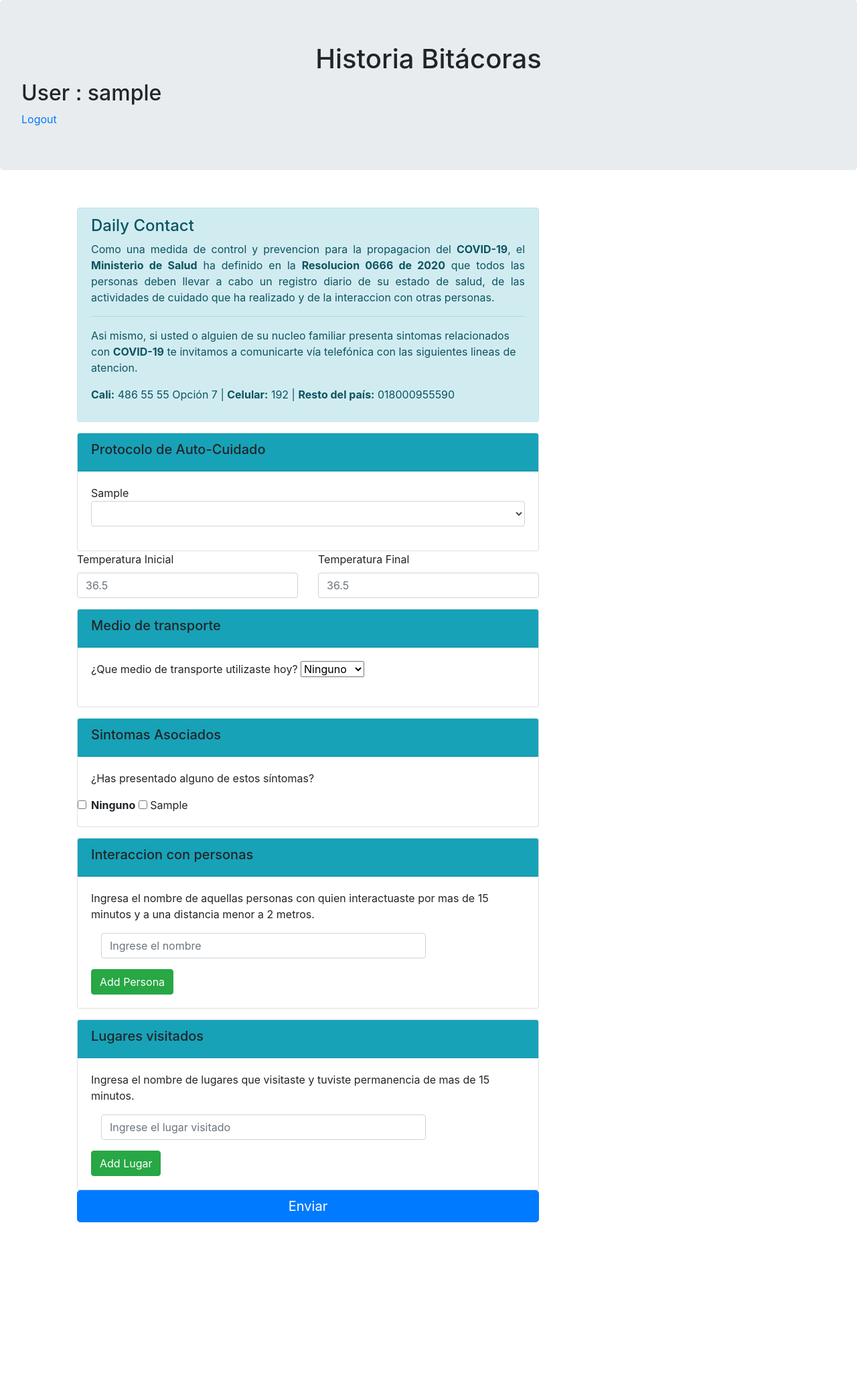
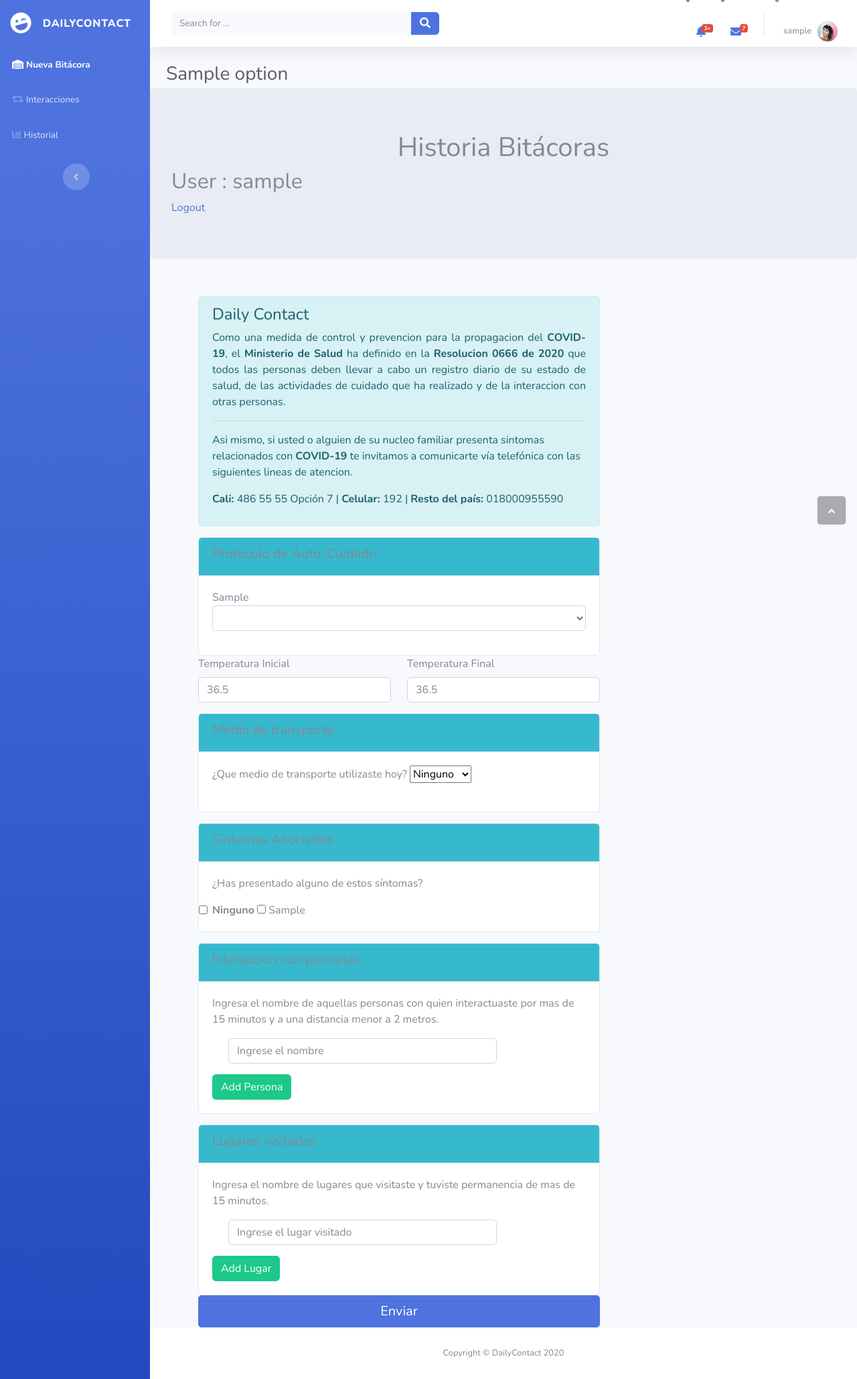
Before and after one commit to paurbano/dailycontact, a Flask app: template app/templates/dailylog.html in a window 1280 px wide. Shown: the whole page at 67% size. Before the commit the page ends 1825 px from the top, so only its background shows below. Run offline with Flask 2, Linux system fonts and the light colour scheme; tables that the repository leaves empty hold one stand-in row (values such as "Sample post"); the template is opened without the code that fills it: values that come from a table or form of the project are taken from there, most other values are stand-ins (such as "Sample title", 1, 10 or a date in 2020); some libraries are stand-ins or nearby versions.

Commit message:
dailylog front-end

```diff
--- /dev/null
+++ b/app/templates/base_bitacora.html
@@ -0,0 +1,164 @@
+<!DOCTYPE html>
+<html>
+
+<head>
+    <meta charset="utf-8">
+    <meta name="viewport" content="width=device-width, initial-scale=1.0, shrink-to-fit=no">
+    <title>DailyContact</title>
+    <meta name="description" content="Bitácora para protocolo de bioseguridad COVID-19">
+    <link rel="stylesheet" href="../static/assets/bootstrap/css/bootstrap.min.css">
+    <link rel="stylesheet" href="https://fonts.googleapis.com/css?family=Nunito:200,200i,300,300i,400,400i,600,600i,700,700i,800,800i,900,900i">
+    <link rel="stylesheet" href="https://use.fontawesome.com/releases/v5.12.0/css/all.css">
+    <link rel="stylesheet" href="../static/assets/css/untitled.css">
+</head>
+
+<body id="page-top">
+    <div id="wrapper">
+        <nav class="navbar navbar-dark align-items-start sidebar sidebar-dark accordion bg-gradient-primary p-0">
+            <div class="container-fluid d-flex flex-column p-0">
+                <a class="navbar-brand d-flex justify-content-center align-items-center sidebar-brand m-0" href="#">
+                    <div class="sidebar-brand-icon rotate-n-15"><i class="fas fa-laugh-wink"></i></div>
+                    <div class="sidebar-brand-text mx-3"><span>DailyContact</span></div>
+                    <div></div>
+                </a>
+                <hr class="sidebar-divider my-0">
+                <ul class="nav navbar-nav text-light" id="accordionSidebar">
+                    <li class="nav-item" role="presentation">
+                      <a class="nav-link active" href="{{ url_for('dailylog.newlog') }}"><i class="fas fa-warehouse"></i><span>Nueva Bitácora</span></a>
+                      <a class="nav-link" href="{{ url_for('dailylog.interactions') }}"><i class="fas fa-retweet"></i><span>Interacciones</span></a>
+                      <a class="nav-link" href="{{ url_for('dailylog.userlogshistory') }}"><i class="fas fa-chart-bar"></i><span>Historial</span></a>
+                    </li>
+                    <li class="nav-item" role="presentation"></li>
+                    <li class="nav-item" role="presentation"></li>
+                </ul>
+                <div class="text-center d-none d-md-inline"><button class="btn rounded-circle border-0" id="sidebarToggle" type="button"></button></div>
+            </div>
+        </nav>
+        <div class="d-flex flex-column" id="content-wrapper">
+            <div id="content">
+                <nav class="navbar navbar-light navbar-expand bg-white shadow mb-4 topbar static-top">
+                    <div class="container-fluid"><button class="btn btn-link d-md-none rounded-circle mr-3" id="sidebarToggleTop" type="button"><i class="fas fa-bars"></i></button>
+                        <form class="form-inline d-none d-sm-inline-block mr-auto ml-md-3 my-2 my-md-0 mw-100 navbar-search">
+                            <div class="input-group"><input class="bg-light form-control border-0 small" type="text" placeholder="Search for ...">
+                                <div class="input-group-append"><button class="btn btn-primary py-0" type="button"><i class="fas fa-search"></i></button></div>
+                            </div>
+                        </form>
+
+                            <li class="nav-item dropdown d-sm-none no-arrow"><a class="dropdown-toggle nav-link" data-toggle="dropdown" aria-expanded="false" href="#"><i class="fas fa-search"></i></a>
+                                <div class="dropdown-menu dropdown-menu-right p-3 animated--grow-in" role="menu" aria-labelledby="searchDropdown">
+                                    <form class="form-inline mr-auto navbar-search w-100">
+                                        <div class="input-group"><input class="bg-light form-control border-0 small" type="text" placeholder="Search for ...">
+                                            <div class="input-group-append"><button class="btn btn-primary py-0" type="button"><i class="fas fa-search"></i></button></div>
+                                        </div>
+                                    </form>
+                                </div>
+                            </li>
+                            <li class="nav-item dropdown no-arrow mx-1" role="presentation">
+                                <div class="nav-item dropdown no-arrow"><a class="dropdown-toggle nav-link" data-toggle="dropdown" aria-expanded="false" href="#"><span class="badge badge-danger badge-counter">3+</span><i class="fas fa-bell fa-fw"></i></a>
+                                    <div class="dropdown-menu dropdown-menu-right dropdown-list dropdown-menu-right animated--grow-in"
+                                        role="menu">
+                                        <h6 class="dropdown-header">alerts center</h6>
+                                        <a class="d-flex align-items-center dropdown-item" href="#">
+                                            <div class="mr-3">
+                                                <div class="bg-primary icon-circle"><i class="fas fa-file-alt text-white"></i></div>
+                                            </div>
+                                            <div><span class="small text-gray-500">December 12, 2019</span>
+                                                <p>A new monthly report is ready to download!</p>
+                                            </div>
+                                        </a>
+                                        <a class="d-flex align-items-center dropdown-item" href="#">
+                                            <div class="mr-3">
+                                                <div class="bg-success icon-circle"><i class="fas fa-donate text-white"></i></div>
+                                            </div>
+                                            <div><span class="small text-gray-500">December 7, 2019</span>
+                                                <p>$290.29 has been deposited into your account!</p>
+                                            </div>
+                                        </a>
+                                        <a class="d-flex align-items-center dropdown-item" href="#">
+                                            <div class="mr-3">
+                                                <div class="bg-warning icon-circle"><i class="fas fa-exclamation-triangle text-white"></i></div>
+                                            </div>
+                                            <div><span class="small text-gray-500">December 2, 2019</span>
+                                                <p>Spending Alert: We've noticed unusually high spending for your account.</p>
+                                            </div>
+                                        </a><a class="text-center dropdown-item small text-gray-500" href="#">Show All Alerts</a></div>
+                                </div>
+                            </li>
+                            <li class="nav-item dropdown no-arrow mx-1" role="presentation">
+                                <div class="nav-item dropdown no-arrow"><a class="dropdown-toggle nav-link" data-toggle="dropdown" aria-expanded="false" href="#"><i class="fas fa-envelope fa-fw"></i><span class="badge badge-danger badge-counter">7</span></a>
+                                    <div class="dropdown-menu dropdown-menu-right dropdown-list dropdown-menu-right animated--grow-in"
+                                        role="menu">
+                                        <h6 class="dropdown-header">alerts center</h6>
+                                        <a class="d-flex align-items-center dropdown-item" href="#">
+                                            <div class="dropdown-list-image mr-3"><img class="rounded-circle" src="../static/assets/img/avatars/avatar4.jpeg">
+                                                <div class="bg-success status-indicator"></div>
+                                            </div>
+                                            <div class="font-weight-bold">
+                                                <div class="text-truncate"><span>Hi there! I am wondering if you can help me with a problem I've been having.</span></div>
+                                                <p class="small text-gray-500 mb-0">Emily Fowler - 58m</p>
+                                            </div>
+                                        </a>
+                                        <a class="d-flex align-items-center dropdown-item" href="#">
+                                            <div class="dropdown-list-image mr-3"><img class="rounded-circle" src="../static/assets/img/avatars/avatar2.jpeg">
+                                                <div class="status-indicator"></div>
+                                            </div>
+                                            <div class="font-weight-bold">
+                                                <div class="text-truncate"><span>I have the photos that you ordered last month!</span></div>
+                                                <p class="small text-gray-500 mb-0">Jae Chun - 1d</p>
+                                            </div>
+                                        </a>
+                                        <a class="d-flex align-items-center dropdown-item" href="#">
+                                            <div class="dropdown-list-image mr-3"><img class="rounded-circle" src="../static/assets/img/avatars/avatar3.jpeg">
+                                                <div class="bg-warning status-indicator"></div>
+                                            </div>
+                                            <div class="font-weight-bold">
+                                                <div class="text-truncate"><span>Last month's report looks great, I am very happy with the progress so far, keep up the good work!</span></div>
+                                                <p class="small text-gray-500 mb-0">Morgan Alvarez - 2d</p>
+                                            </div>
+                                        </a>
+                                        <a class="d-flex align-items-center dropdown-item" href="#">
+                                            <div class="dropdown-list-image mr-3"><img class="rounded-circle" src="../static/assets/img/avatars/avatar5.jpeg">
+                                                <div class="bg-success status-indicator"></div>
+                                            </div>
+                                            <div class="font-weight-bold">
+                                                <div class="text-truncate"><span>Am I a good boy? The reason I ask is because someone told me that people say this to all dogs, even if they aren't good...</span></div>
+                                                <p class="small text-gray-500 mb-0">Chicken the Dog · 2w</p>
+                                            </div>
+                                        </a><a class="text-center dropdown-item small text-gray-500" href="#">Show All Alerts</a></div>
+                                </div>
+                                <div class="shadow dropdown-list dropdown-menu dropdown-menu-right" aria-labelledby="alertsDropdown"></div>
+                            </li>
+                            <div class="d-none d-sm-block topbar-divider"></div>
+                            <li class="nav-item dropdown no-arrow" role="presentation">
+                                <div class="nav-item dropdown no-arrow"><a class="dropdown-toggle nav-link" data-toggle="dropdown" aria-expanded="false" href="#"><span class="d-none d-lg-inline mr-2 text-gray-600 small">{{username}}</span><img class="border rounded-circle img-profile" src="../static/assets/img/avatars/avatar1.jpeg"></a>
+                                    <div
+                                        class="dropdown-menu shadow dropdown-menu-right animated--grow-in" role="menu"><a class="dropdown-item" role="presentation" href="#"><i class="fas fa-user fa-sm fa-fw mr-2 text-gray-400"></i>&nbsp;Profile</a><a class="dropdown-item" role="presentation" href="#"><i class="fas fa-cogs fa-sm fa-fw mr-2 text-gray-400"></i>&nbsp;Settings</a>
+                                        <a
+                                            class="dropdown-item" role="presentation" href="#"><i class="fas fa-list fa-sm fa-fw mr-2 text-gray-400"></i>&nbsp;Activity log</a>
+                                            <div class="dropdown-divider"></div><a class="dropdown-item" role="presentation" href="#"><i class="fas fa-sign-out-alt fa-sm fa-fw mr-2 text-gray-400"></i>&nbsp;Logout</a></div>
+                    </div>
+                    </li>
+                    </ul>
+            </div>
+            </nav>
+            <div class="container-fluid">
+                <h3 class="text-dark mb-1">{{option}}</h3>
+            </div>
+            {% block content %}
+
+			      {% endblock %}
+
+        </div>
+        <footer class="bg-white sticky-footer">
+            <div class="container my-auto">
+                <div class="text-center my-auto copyright"><span>Copyright © DailyContact 2020</span></div>
+            </div>
+        </footer>
+    </div><a class="border rounded d-inline scroll-to-top" href="#page-top"><i class="fas fa-angle-up"></i></a></div>
+    <script src="https://cdnjs.cloudflare.com/ajax/libs/jquery/3.4.1/jquery.min.js"></script>
+    <script src="https://cdnjs.cloudflare.com/ajax/libs/twitter-bootstrap/4.5.0/js/bootstrap.bundle.min.js"></script>
+    <script src="https://cdnjs.cloudflare.com/ajax/libs/jquery-easing/1.4.1/jquery.easing.js"></script>
+    <script src="../static/assets/js/theme.js"></script>
+</body>
+
+</html>
--- a/app/templates/dailylog.html
+++ b/app/templates/dailylog.html
@@ -1,5 +1,5 @@
 <!-- index.html-->
-{% extends "base.html" %}
+{% extends "base_bitacora.html" %}
 
 {% block content %}
 
--- a/app/templates/interactions.html
+++ b/app/templates/interactions.html
@@ -1,4 +1,4 @@
-{% extends "base.html" %}
+{% extends "base_bitacora.html" %}
 
 {% block content %}
 
--- a/app/templates/loghistory.html
+++ b/app/templates/loghistory.html
@@ -1,4 +1,4 @@
-{% extends "base.html" %}
+{% extends "base_bitacora.html" %}
 
 {% block content %}
 
```
Also changed, not shown: app/templates/dashboard_base.html (added, +41 -0 lines).
